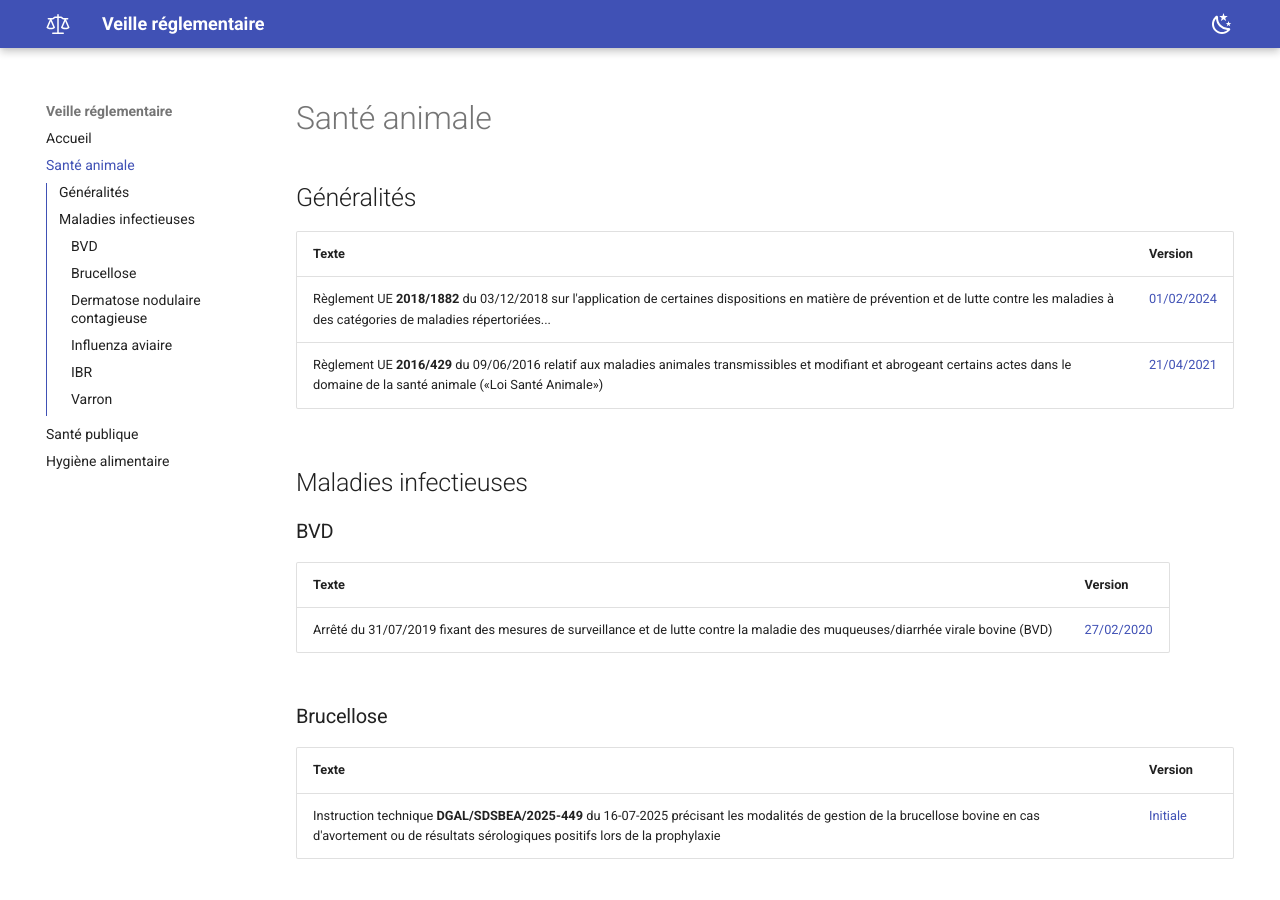
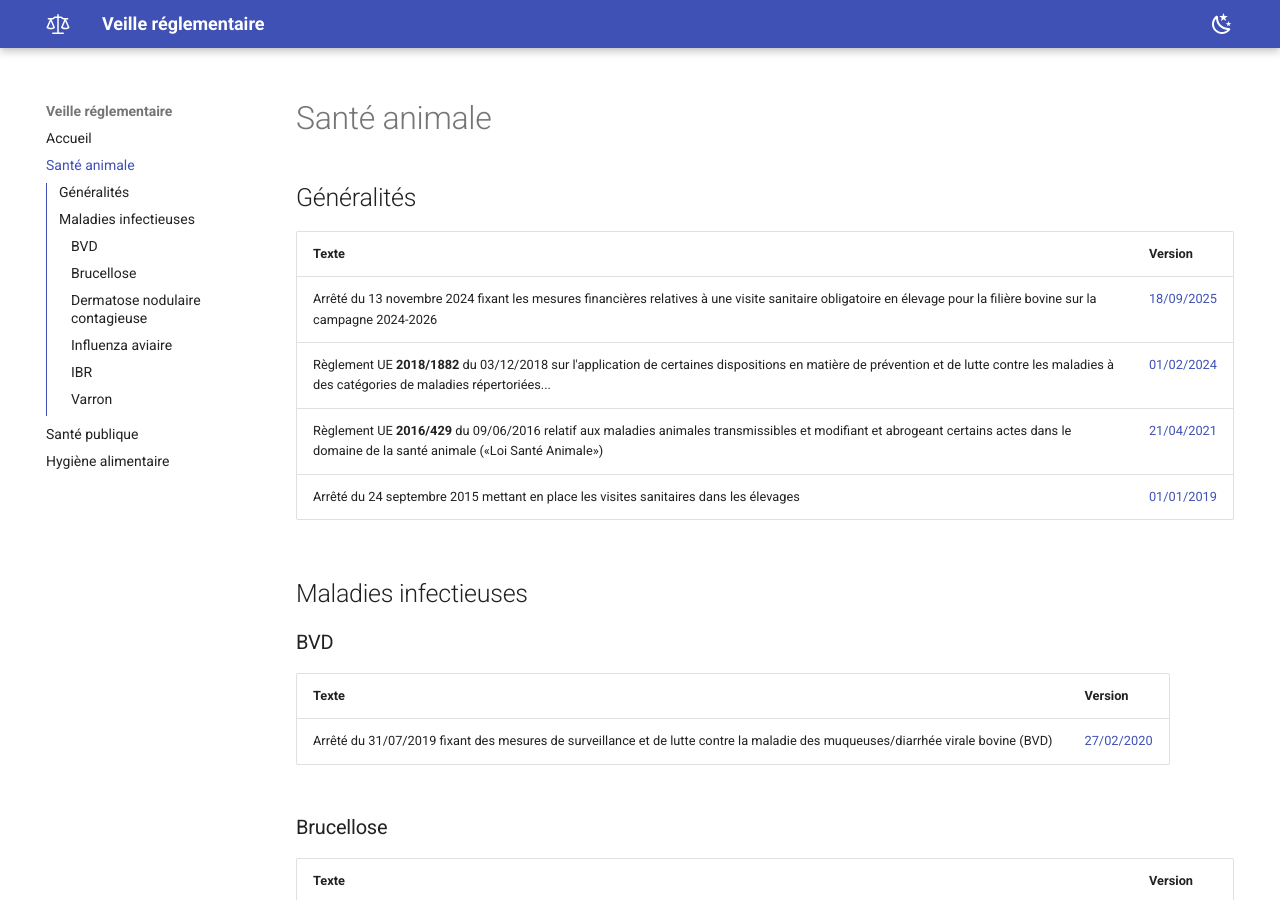
Before and after one commit to olivier-roger-vet/veille-reglementaire, an MkDocs documentation site: the page built from docs/sa.md, in a window 1280 px wide and 900 px high. Built offline with MkDocs 1.6.1 and Material for MkDocs 9.7.7, drawn with Linux system fonts in a browser that asks for light colours; some of the changed text lies outside the part shown.

Commit message:
JORF 24092025

```diff
--- a/docs/sa.md
+++ b/docs/sa.md
@@ -4,8 +4,10 @@
 
 | Texte                                                                                                                                                                                      | Version                                                                                       |
 | ------------------------------------------------------------------------------------------------------------------------------------------------------------------------------------------ | --------------------------------------------------------------------------------------------- |
+| Arrêté du 13 novembre 2024 fixant les mesures financières relatives à une visite sanitaire obligatoire en élevage pour la filière bovine sur la campagne 2024-2026                         | [18/09/2025](https://www.legifrance.gouv.fr/loda/id/JORFTEXT000050500924/)                    |
 | Règlement UE **2018/1882** du 03/12/2018 sur l'application de certaines dispositions en matière de prévention et de lutte contre les maladies à des catégories de maladies répertoriées... | [01/02/2024](https://eur-lex.europa.eu/legal-content/FR/TXT/?uri=CELEX%3A02018R1882-20240201) |
 | Règlement UE **2016/429** du 09/06/2016 relatif aux maladies animales transmissibles et modifiant et abrogeant certains actes dans le domaine de la santé animale («Loi Santé Animale»)    | [21/04/2021](https://eur-lex.europa.eu/legal-content/FR/TXT/?uri=CELEX%3A02016R0429-20210421) |
+| Arrêté du 24 septembre 2015 mettant en place les visites sanitaires dans les élevages                                                                                                      | [01/01/2019](https://www.legifrance.gouv.fr/loda/id/JORFTEXT000031273494)                     |
 
 
 ## Maladies infectieuses
@@ -37,10 +39,10 @@
 
 ### Influenza aviaire
 
-| Texte                                                                                                                                                     | Version                                                                    |
-| --------------------------------------------------------------------------------------------------------------------------------------------------------- | -------------------------------------------------------------------------- |
-| Arrêté du 25/09/2023 relatif aux mesures de surveillance, de prévention, de lutte et de vaccination contre l'influenza aviaire hautement pathogène (IAHP) | [08/09/2025](https://www.legifrance.gouv.fr/loda/id/JORFTEXT000048110961/) |
-
+| Texte                                                                                                                                                      | Version                                                                    |
+| ---------------------------------------------------------------------------------------------------------------------------------------------------------- | -------------------------------------------------------------------------- |
+| Arrêté du 25/09/2023 relatif aux mesures de surveillance, de prévention, de lutte et de vaccination contre l'influenza aviaire hautement pathogène (IAHP)  | [08/09/2025](https://www.legifrance.gouv.fr/loda/id/JORFTEXT000048110961/) |
+| Arrêté du 10 septembre 2001 établissant des mesures financières relatives à la lutte contre les pestes aviaires, maladie de Newcastle et influenza aviaire | [18/09/2025](https://www.legifrance.gouv.fr/loda/id/JORFTEXT000000763362)  |
 
 ### IBR
 
```
